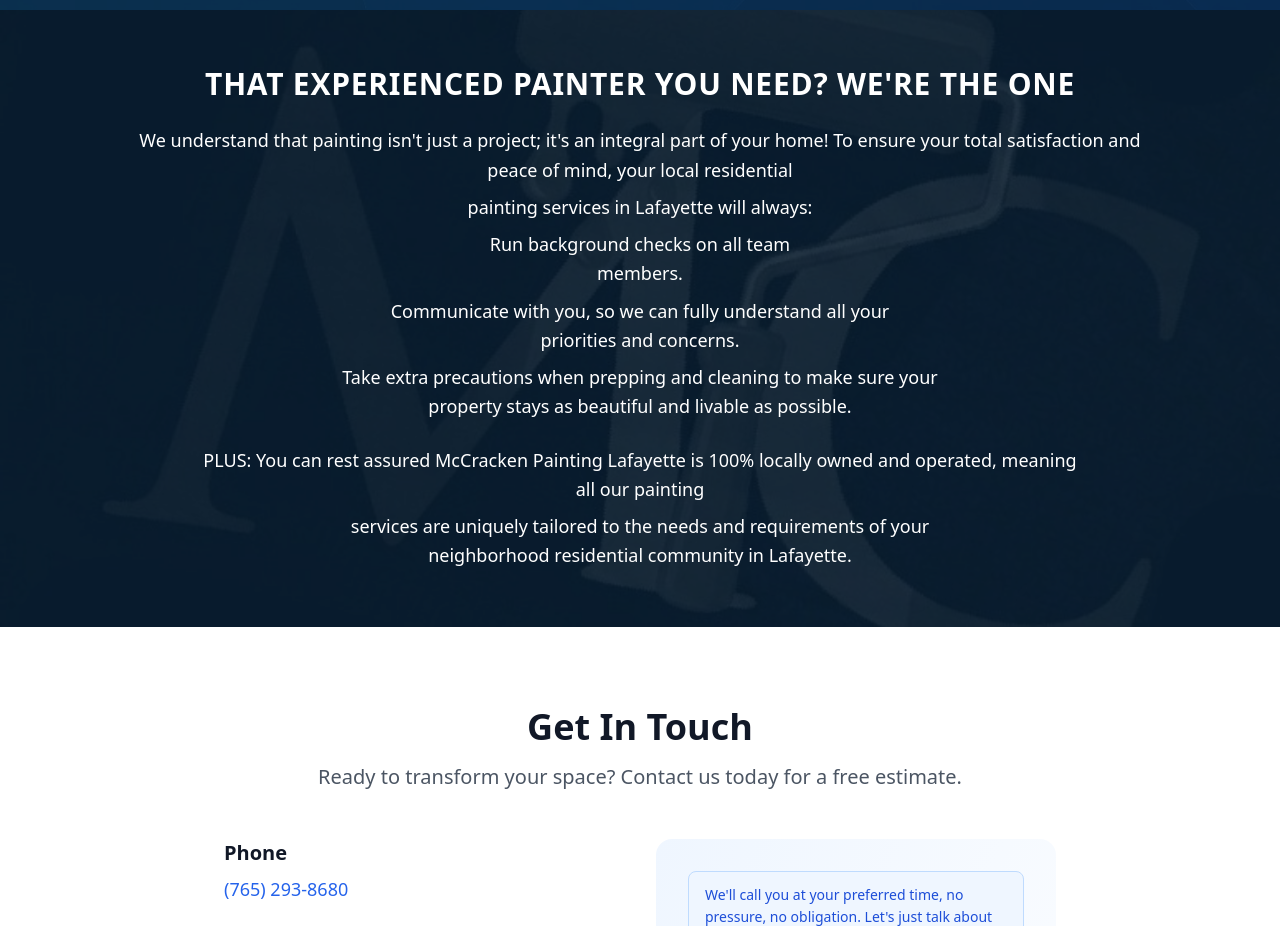
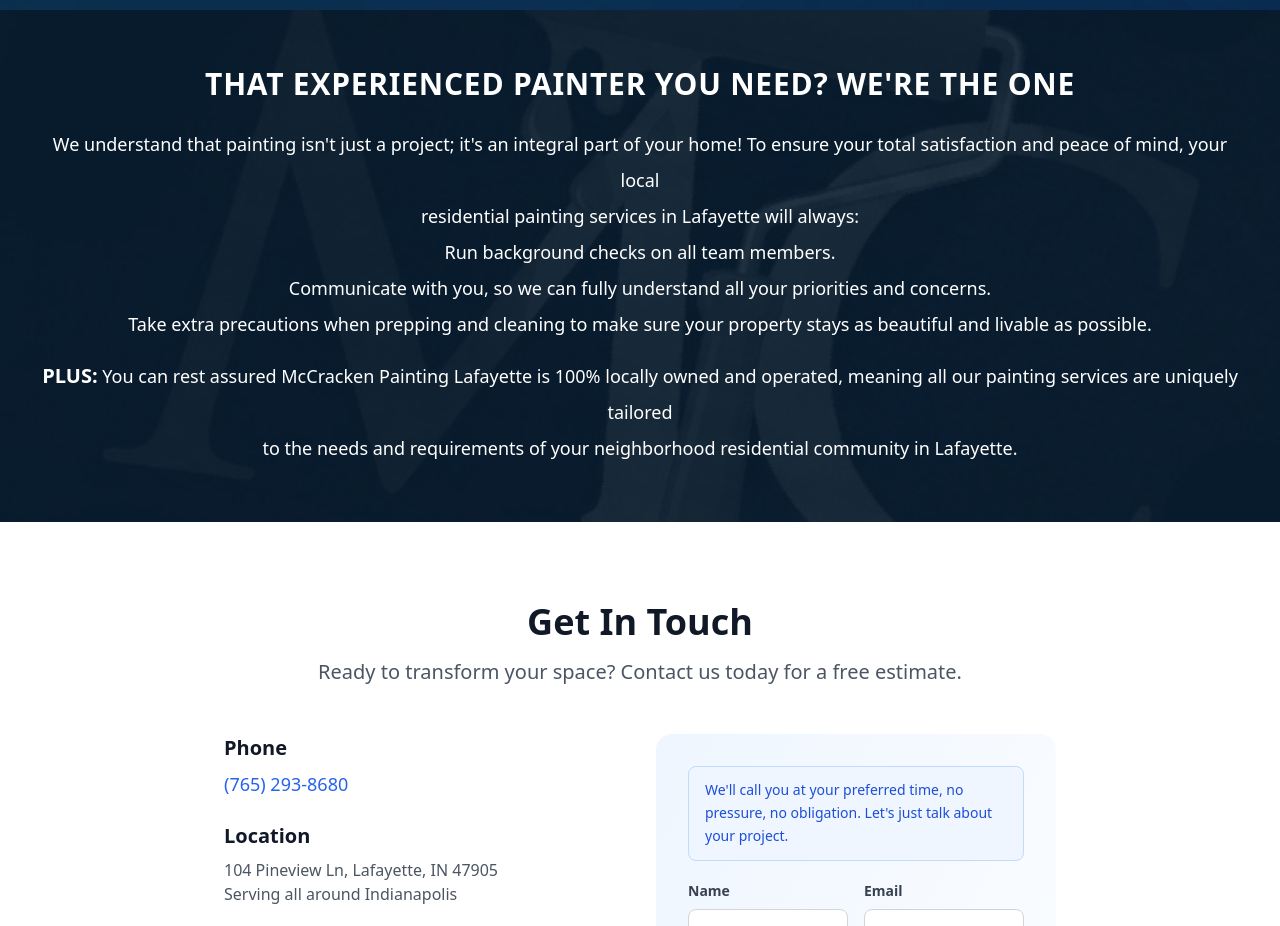
Before and after one commit to sampp37/NewMcCracken, a React (Vite) app: page / in a window 1280 px wide. Shown: the part 4000-4926 px from the top of the page. Built offline with nearby package versions, Linux system fonts and the light colour scheme; no server answers.

Commit message:
Apply custom text formatting

```diff
--- a/src/App.tsx
+++ b/src/App.tsx
@@ -425,28 +425,14 @@ function App() {
           <h2 className="text-2xl sm:text-3xl font-bold text-white uppercase tracking-wide mb-6">
             That Experienced Painter You Need? We're the One
           </h2>
-          <div className="space-y-2 text-white text-lg leading-relaxed">
-            <p className="max-w-5xl mx-auto">
-              We understand that painting isn't just a project; it's an integral part of your home! To ensure your total satisfaction and peace of mind, your local residential
-            </p>
-            <p className="max-w-xl mx-auto">
-              painting services in Lafayette will always:
-            </p>
-            <p className="max-w-sm mx-auto">
-              Run background checks on all team members.
-            </p>
-            <p className="max-w-lg mx-auto">
-              Communicate with you, so we can fully understand all your priorities and concerns.
-            </p>
-            <p className="max-w-2xl mx-auto">
-              Take extra precautions when prepping and cleaning to make sure your property stays as beautiful and livable as possible.
-            </p>
-            <p className="max-w-4xl mx-auto pt-4">
-              PLUS: You can rest assured McCracken Painting Lafayette is 100% locally owned and operated, meaning all our painting
-            </p>
-            <p className="max-w-2xl mx-auto">
-              services are uniquely tailored to the needs and requirements of your neighborhood residential community in Lafayette.
-            </p>
+          <div className="text-white text-lg leading-loose whitespace-pre-line">
+            <p>We understand that painting isn't just a project; it's an integral part of your home! To ensure your total satisfaction and peace of mind, your local</p>
+            <p>residential painting services in Lafayette will always:</p>
+            <p>Run background checks on all team members.</p>
+            <p>Communicate with you, so we can fully understand all your priorities and concerns.</p>
+            <p>Take extra precautions when prepping and cleaning to make sure your property stays as beautiful and livable as possible.</p>
+            <p className="mt-4"><span className="font-bold text-xl">PLUS:</span> You can rest assured McCracken Painting Lafayette is 100% locally owned and operated, meaning all our painting services are uniquely tailored</p>
+            <p>to the needs and requirements of your neighborhood residential community in Lafayette.</p>
           </div>
         </div>
       </section>
```
